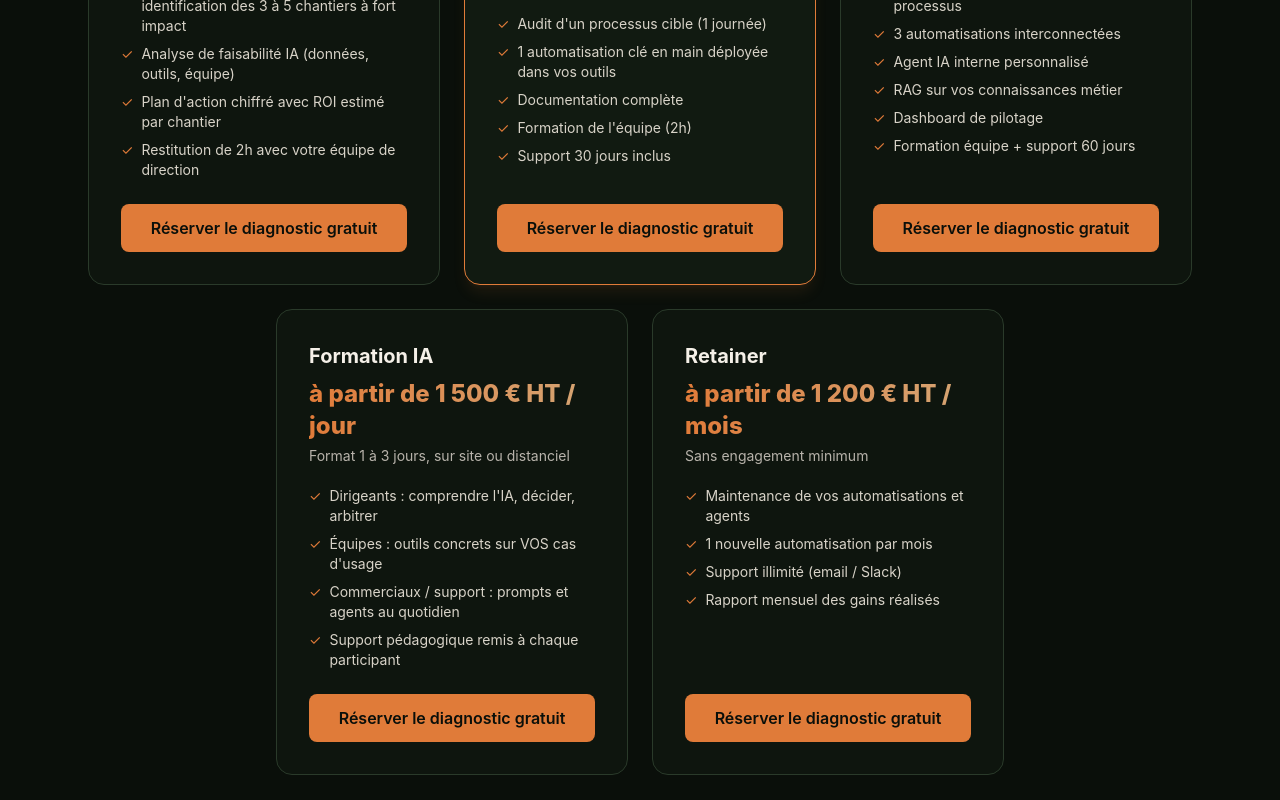
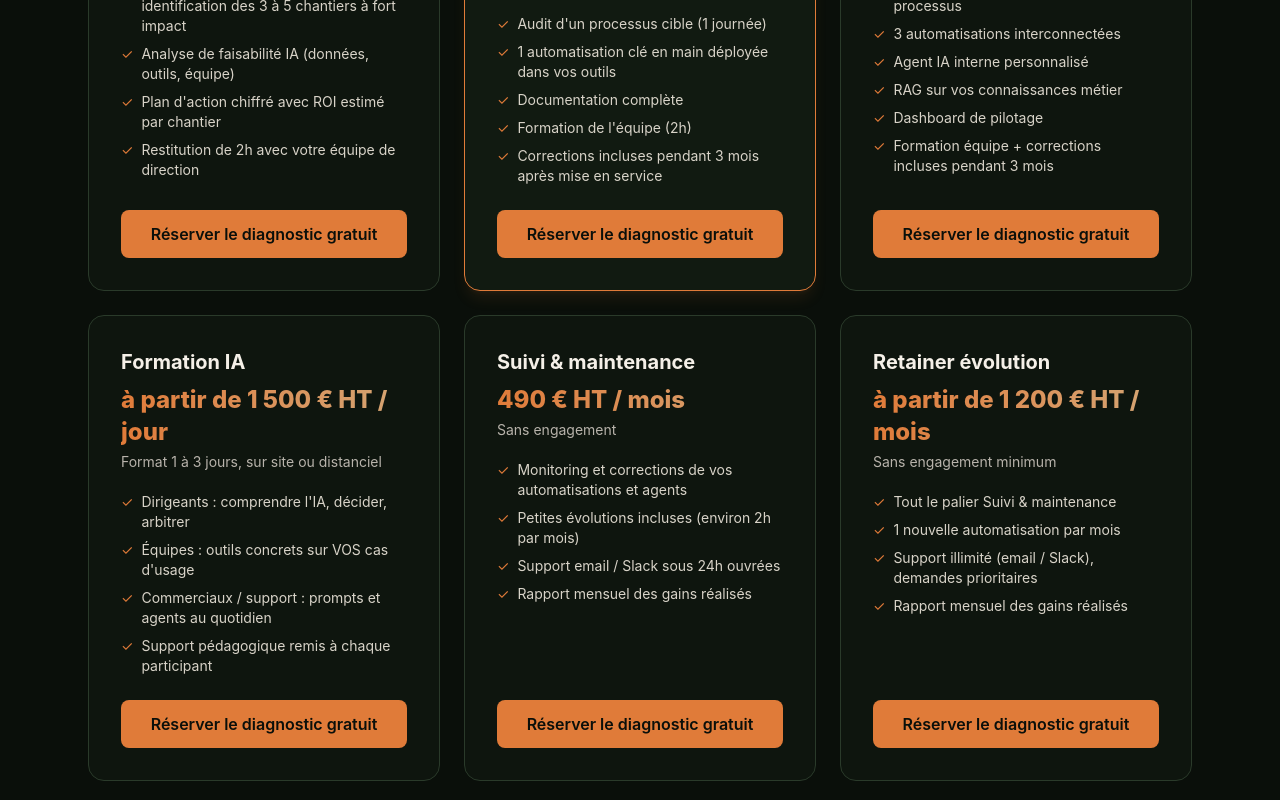
Before and after one commit to DaLiryc/expertsia, a Next.js app: page /fr/tarifs in a window 1280 px wide. Shown: the part 660-1460 px from the top of the page. Built offline with nearby package versions, Linux system fonts and the light colour scheme; no server answers.

Commit message:
tarifs: palier Suivi & maintenance 490/mois + Retainer évolution 1200, 3 mois corrections incluses, FAQ hors forfait, sync EN + blog

```diff
--- a/app/en/pricing/page.tsx
+++ b/app/en/pricing/page.tsx
@@ -85,7 +85,7 @@ const PACKS = [
       '1 end-to-end automation deployed in your tools',
       'Full documentation',
       'Team training (2h)',
-      '30 days of support included',
+      'Bug fixes included for 3 months after go-live',
     ],
   },
   {
@@ -99,7 +99,7 @@ const PACKS = [
       'Custom internal AI agent',
       'RAG on your business knowledge',
       'Steering dashboard',
-      'Team training + 60 days of support',
+      'Team training + bug fixes included for 3 months',
     ],
   },
   {
@@ -115,14 +115,26 @@ const PACKS = [
     ],
   },
   {
+    id: 'suivi',
+    name: 'Care & Maintenance',
+    price: '€490 excl. VAT / month',
+    delay: 'No commitment',
+    items: [
+      'Monitoring and fixes for your automations and agents',
+      'Small improvements included (about 2h per month)',
+      'Email / Slack support within one business day',
+      'Monthly report of measured gains',
+    ],
+  },
+  {
     id: 'retainer',
-    name: 'Retainer',
+    name: 'Evolution Retainer',
     price: 'from €1,200 excl. VAT / month',
     delay: 'No minimum commitment',
     items: [
-      'Maintenance of your automations and agents',
+      'Everything in Care & Maintenance',
       '1 new automation per month',
-      'Unlimited support (email / Slack)',
+      'Unlimited support (email / Slack), priority handling',
       'Monthly report of measured gains',
     ],
   },
--- a/app/fr/tarifs/page.tsx
+++ b/app/fr/tarifs/page.tsx
@@ -56,6 +56,26 @@ export const tarifsJsonLd = {
         offers: { '@type': 'Offer', price: '2500', priceCurrency: 'EUR' },
       },
     },
+    {
+      '@type': 'ListItem',
+      position: 3,
+      item: {
+        '@type': 'Service',
+        name: 'Suivi & maintenance',
+        description: 'Monitoring, corrections, petites évolutions et support des automatisations livrées.',
+        offers: { '@type': 'Offer', price: '490', priceCurrency: 'EUR' },
+      },
+    },
+    {
+      '@type': 'ListItem',
+      position: 4,
+      item: {
+        '@type': 'Service',
+        name: 'Retainer évolution',
+        description: 'Suivi complet + 1 nouvelle automatisation par mois + support illimité prioritaire.',
+        offers: { '@type': 'Offer', price: '1200', priceCurrency: 'EUR' },
+      },
+    },
   ],
 };
 
@@ -83,7 +103,7 @@ const PACKS = [
       '1 automatisation clé en main déployée dans vos outils',
       'Documentation complète',
       'Formation de l\'équipe (2h)',
-      'Support 30 jours inclus',
+      'Corrections incluses pendant 3 mois après mise en service',
     ],
   },
   {
@@ -97,7 +117,7 @@ const PACKS = [
       'Agent IA interne personnalisé',
       'RAG sur vos connaissances métier',
       'Dashboard de pilotage',
-      'Formation équipe + support 60 jours',
+      'Formation équipe + corrections incluses pendant 3 mois',
     ],
   },
   {
@@ -113,14 +133,26 @@ const PACKS = [
     ],
   },
   {
+    id: 'suivi',
+    name: 'Suivi & maintenance',
+    price: '490 € HT / mois',
+    delay: 'Sans engagement',
+    items: [
+      'Monitoring et corrections de vos automatisations et agents',
+      'Petites évolutions incluses (environ 2h par mois)',
+      'Support email / Slack sous 24h ouvrées',
+      'Rapport mensuel des gains réalisés',
+    ],
+  },
+  {
     id: 'retainer',
-    name: 'Retainer',
+    name: 'Retainer évolution',
     price: 'à partir de 1 200 € HT / mois',
     delay: 'Sans engagement minimum',
     items: [
-      'Maintenance de vos automatisations et agents',
+      'Tout le palier Suivi & maintenance',
       '1 nouvelle automatisation par mois',
-      'Support illimité (email / Slack)',
+      'Support illimité (email / Slack), demandes prioritaires',
       'Rapport mensuel des gains réalisés',
     ],
   },
@@ -142,6 +174,10 @@ const FAQ = [
   {
     q: 'Mes données sont-elles en sécurité ?',
     a: 'Oui. Pour les projets sensibles, nous déployons des RAG et agents sur vos serveurs ou chez un hébergeur européen. Vos données ne quittent jamais votre périmètre sans validation écrite.',
+  },
+  {
+    q: 'Que se passe-t-il après la livraison ?',
+    a: 'Chaque projet livré inclut 3 mois de corrections après mise en service. Ensuite, deux formules sans engagement prennent le relais : Suivi & maintenance (490 € HT/mois, monitoring et corrections) ou Retainer évolution (à partir de 1 200 € HT/mois, avec une nouvelle automatisation chaque mois). Les interventions hors forfait sont facturées 150 € HT par heure, sur un temps estimé et validé avant exécution.',
   },
 ];
 
--- a/content/blog/consultant-automatisation-processus-pme-tarif-2026.mdx
+++ b/content/blog/consultant-automatisation-processus-pme-tarif-2026.mdx
@@ -38,7 +38,8 @@ Voici les fourchettes que nous constatons sur les projets PME et ETI françaises
 | **Starter** | 2 500 € HT | 2 semaines | Premier processus automatisé clé en main, formation équipe, documentation |
 | **Growth** | 6 000 € HT | 4 semaines | Plusieurs processus, intégrations CRM, compta, messagerie, transfert de compétences |
 | **Formation IA** | 1 500 € HT/jour | à la carte | Vos équipes prennent en main les outils du quotidien |
-| **Retainer maintenance** | 1 200 € HT/mois | continu | Évolutions, monitoring, ajustements post-livraison |
+| **Suivi & maintenance** | 490 € HT/mois | continu | Monitoring, corrections, petites évolutions (≈2h/mois), support |
+| **Retainer évolution** | à partir de 1 200 € HT/mois | continu | Tout le suivi + 1 nouvelle automatisation par mois |
 
 Ce qui fait varier le prix d'un même chantier :
 
--- a/content/blog/consultant-ia-bordeaux-2026.mdx
+++ b/content/blog/consultant-ia-bordeaux-2026.mdx
@@ -39,7 +39,8 @@ Voici la grille que nous appliquons, et qui correspond aux prix constatés sur l
 | **Starter** | 2 500 € HT | 2 semaines | Premier processus automatisé clé en main, formation, documentation |
 | **Growth** | 6 000 € HT | 4 semaines | Plusieurs processus, intégrations CRM, compta, messagerie |
 | **Formation IA** | 1 500 € HT/jour | à la carte | Vos équipes autonomes sur les outils IA du quotidien |
-| **Retainer maintenance** | 1 200 € HT/mois | continu | Évolutions, monitoring, ajustements après livraison |
+| **Suivi & maintenance** | 490 € HT/mois | continu | Monitoring, corrections, petites évolutions (≈2h/mois), support |
+| **Retainer évolution** | à partir de 1 200 € HT/mois | continu | Tout le suivi + 1 nouvelle automatisation par mois |
 
 Ce qui fait bouger un devis d'un prestataire à l'autre :
 
```
